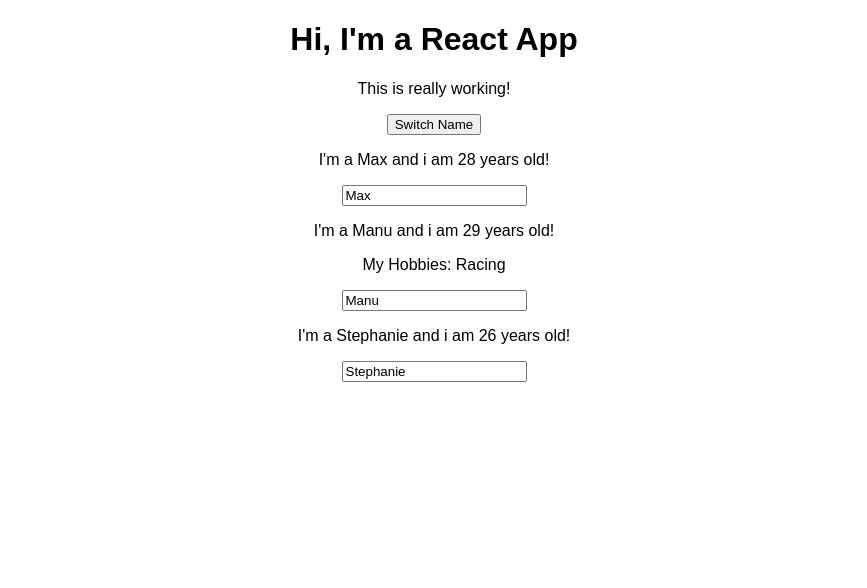
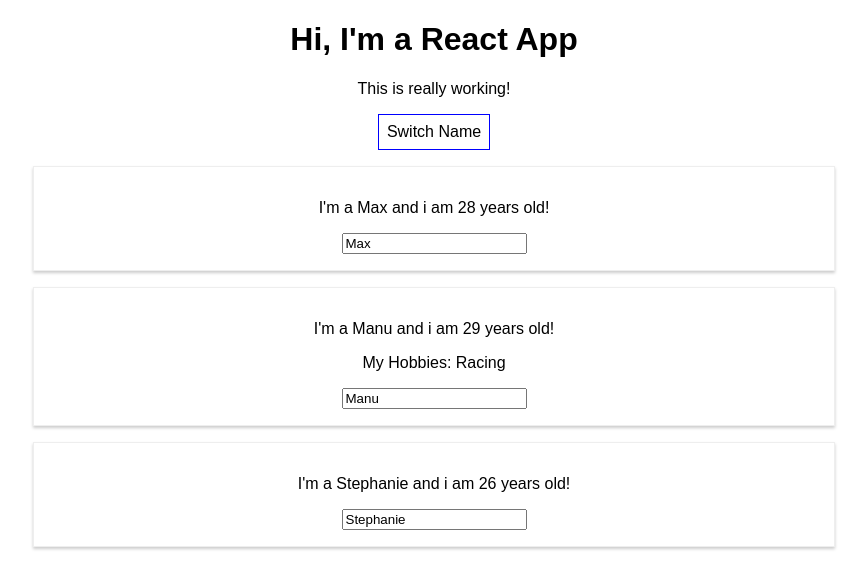
Before and after one commit to btran8337/react-refresher, a React (Create React App) app: page / in a window 1280 px wide. Shown: the top 588 px of the page, without its empty margins (206-1073 px from the left). Built offline with nearby package versions, Linux system fonts and the light colour scheme.

Commit message:
added styling using Stylesheets and inline styling

```diff
--- a/src/App.js
+++ b/src/App.js
@@ -35,11 +35,22 @@
   };
 
   render() {
+    const style = {
+      backgroundColor: 'white',
+      font: 'inherit',
+      border: '1px solid blue',
+      padding: '8px',
+      cursor: 'pointer'
+    };
+
     return (
       <div className='App'>
         <h1>Hi, I'm a React App</h1>
         <p>This is really working!</p>
-        <button onClick={() => this.switchNameHandler('Maximilian!!')}>
+        <button
+          style={style}
+          onClick={() => this.switchNameHandler('Maximilian!!')}
+        >
           Switch Name
         </button>
         <Person
--- /dev/null
+++ b/src/Person/Person.css
@@ -0,0 +1,8 @@
+.Person {
+  width: 60%;
+  margin: 16px auto;
+  border: 1px solid #eee;
+  box-shadow: 0 2px 3px #ccc;
+  padding: 16px;
+  text-align: center;
+}
--- a/src/Person/Person.js
+++ b/src/Person/Person.js
@@ -1,8 +1,9 @@
 import React from 'react';
+import './Person.css';
 
 const person = (props) => {
   return (
-    <div>
+    <div className='Person'>
       <p onClick={props.click}>
         I'm a {props.name} and i am {props.age} years old!
       </p>
```
